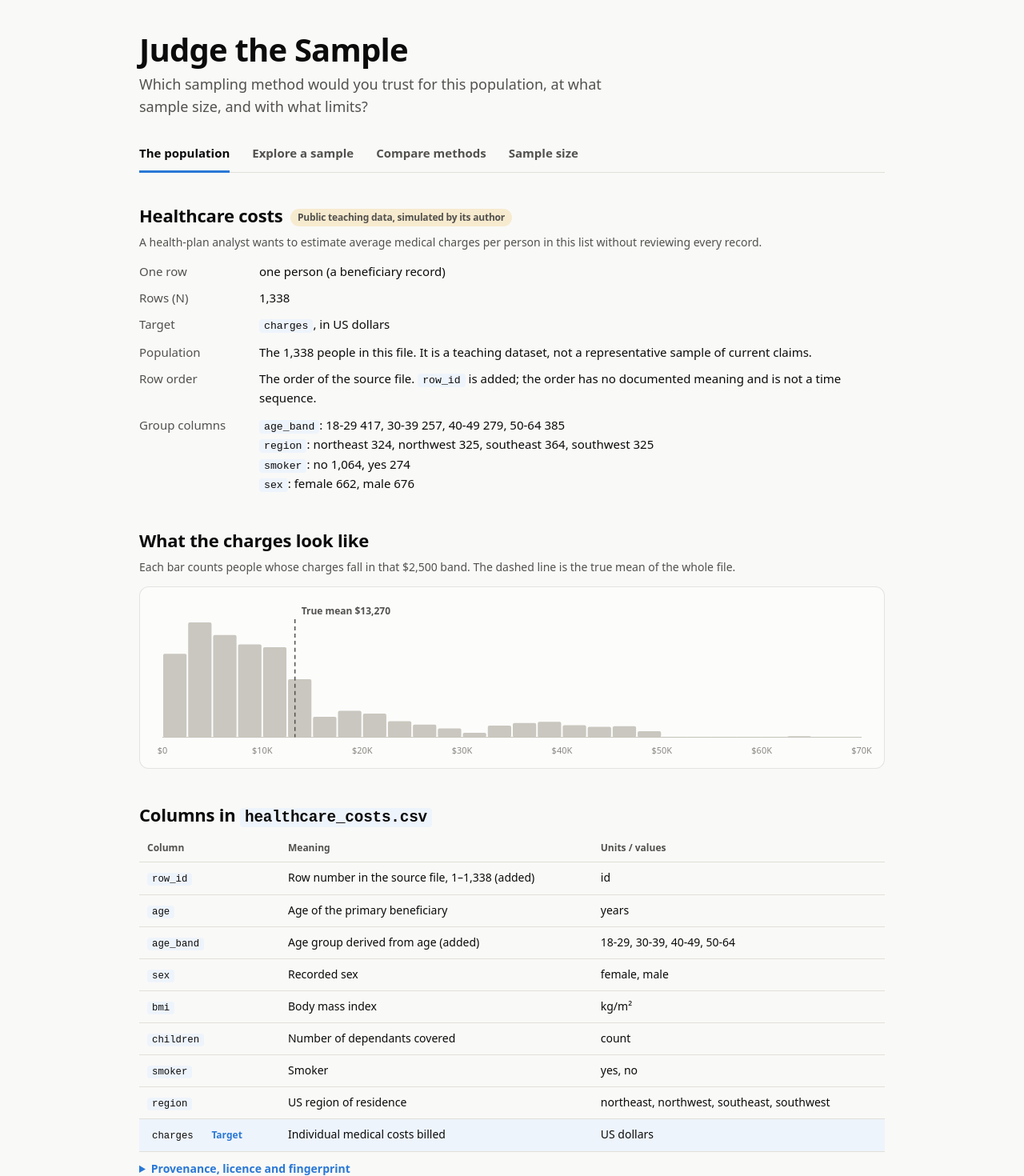
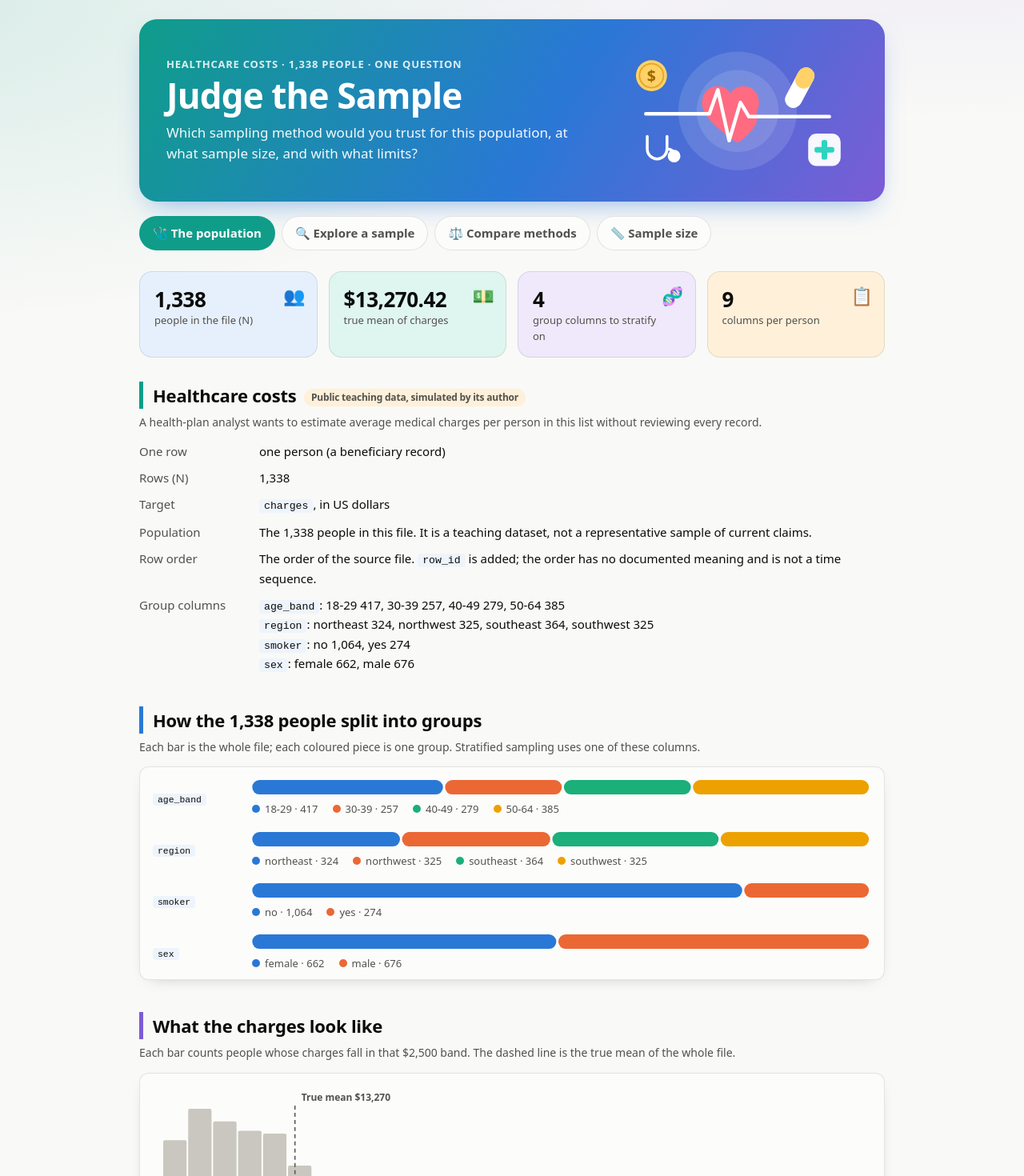
Before and after one commit to ryanmerlino21-debug/judge-the-sample, a React (Vite) app: page / in a window 1280 px wide. Shown: the top 1470 px of the page at 80% size. Built offline with nearby package versions, Linux system fonts and the light colour scheme.

Commit message:
Colourful banner and cards, healthcare artwork, unit-grid sample view
Co-Authored-By: Claude Sonnet 5.5 <noreply@anthropic.com>

```diff
--- a/src/App.jsx
+++ b/src/App.jsx
@@ -1,7 +1,8 @@
 import React, { useMemo, useState } from "react";
 import { population, TARGET, GROUP_COLUMNS } from "./data.js";
 import * as S from "./sampling.js";
-import { DistributionPair, OrderDots, ShareBars, SimpleHistogram, StripRow, SLOTS, ACCENT, money, money0, signed } from "./charts.jsx";
+import { DistributionPair, WaffleGrid, SegBar, ShareBars, SimpleHistogram, StripRow, SLOTS, ACCENT, money, money0, signed } from "./charts.jsx";
+import { BannerArt } from "./art.jsx";
 
 const N = population.values.length;
 const TRUE_MEAN = S.trueMean(population.values);
@@ -16,6 +17,13 @@ const groupCounts = Object.fromEntries(
 function PopulationTab() {
   return (
     <>
+      <div className="cards">
+        <div className="stat c1"><span className="ic">👥</span><div className="v">{N.toLocaleString()}</div><div className="l">people in the file (N)</div></div>
+        <div className="stat c2"><span className="ic">💵</span><div className="v">{money(TRUE_MEAN)}</div><div className="l">true mean of charges</div></div>
+        <div className="stat c3"><span className="ic">🧬</span><div className="v">{GROUP_COLUMNS.length}</div><div className="l">group columns to stratify on</div></div>
+        <div className="stat c4"><span className="ic">📋</span><div className="v">9</div><div className="l">columns per person</div></div>
+      </div>
+
       <section className="block">
         <h2>Healthcare costs <span className="tag gold">Public teaching data, simulated by its author</span></h2>
         <p className="sub">A health-plan analyst wants to estimate average medical charges per person in this list without reviewing every record.</p>
@@ -28,6 +36,22 @@ function PopulationTab() {
           <dt>Group columns</dt>
           <dd>{GROUP_COLUMNS.map((c) => <div key={c}><code>{c}</code>: {groupCounts[c].map(([g, k]) => `${g} ${k.toLocaleString()}`).join(", ")}</div>)}</dd>
         </dl>
+      </section>
+
+      <section className="block">
+        <h2>How the 1,338 people split into groups</h2>
+        <p className="sub">Each bar is the whole file; each coloured piece is one group. Stratified sampling uses one of these columns.</p>
+        <div className="chart groups">
+          {GROUP_COLUMNS.map((c) => (
+            <div key={c} className="grow">
+              <div className="gname"><code>{c}</code></div>
+              <div>
+                <SegBar parts={groupCounts[c].map(([g, k], i) => ({ name: g, count: k, color: SLOTS[i % SLOTS.length] }))} />
+                <div className="legend">{groupCounts[c].map(([g, k], i) => <span key={g}><span className="sw" style={{ background: SLOTS[i % SLOTS.length] }} />{g} · {k.toLocaleString()}</span>)}</div>
+              </div>
+            </div>
+          ))}
+        </div>
       </section>
 
       <section className="block">
@@ -154,30 +178,21 @@ function ExploreTab() {
         <div className="err"><b>Can't draw this sample.</b> {error}. Choose a larger n, or a different stratification column.</div>
       ) : (
         <>
-          <div className="hero">
-            <div>
-              <div className="lab"><span className="key dash" /> True mean · all {N.toLocaleString()} people</div>
-              <div className="big" style={{ color: "var(--ink2)" }}>{money(TRUE_MEAN)}</div>
-            </div>
-            <div>
-              <div className="lab"><span className="key" /> This sample's estimate · single sample</div>
-              <div className="big">{money(sample.estimate)}</div>
-            </div>
-            <div>
-              <div className="lab">Estimate − true mean</div>
-              <div className="mid">{signed(sample.estimate - TRUE_MEAN)}</div>
-            </div>
+          <div className="cards three">
+            <div className="stat c2"><span className="ic">🎯</span><div className="l"><span className="key dash" /> True mean · all {N.toLocaleString()} people</div><div className="v">{money(TRUE_MEAN)}</div></div>
+            <div className="stat c1"><span className="ic">🧪</span><div className="l"><span className="key" /> This sample's estimate · single sample</div><div className="v">{money(sample.estimate)}</div></div>
+            <div className="stat c5"><span className="ic">↔️</span><div className="l">Estimate − true mean</div><div className="v">{signed(sample.estimate - TRUE_MEAN)}</div></div>
           </div>
 
           <section className="block">
             <h2>Who is in the sample?</h2>
-            <p className="sub">Every person in the file is a dot; height is <code>{TARGET}</code>. The {idx.length} sampled people are the large coloured dots.
+            <p className="sub">Every square is one person, in file order. The {idx.length} sampled people are lit up.
               {method === "systematic" && " The file order has no documented meaning (it is not a time sequence), so stepping through it means something different from sampling a chronological record."}</p>
             <div className="chart">
-              <OrderDots values={population.values} sampled={idx} colorOf={colorOf} groupOf={groupOf} trueMean={TRUE_MEAN} est={sample.estimate} />
+              <WaffleGrid n={N} sampled={idx} colorOf={colorOf} groupOf={groupOf} values={population.values} />
               <div className="legend">
-                <span><span className="sw" style={{ background: "var(--pop)" }} />everyone in the file</span>
-                {groupOf ? names.map((g) => <span key={g}><span className="sw" style={{ background: colors[g] }} />sampled · {g}</span>) : <span><span className="sw" style={{ background: ACCENT }} />sampled</span>}
+                <span><span className="sw sq" style={{ background: "var(--pop)", opacity: 0.55 }} />not sampled</span>
+                {groupOf ? names.map((g) => <span key={g}><span className="sw sq" style={{ background: colors[g] }} />sampled · {g}</span>) : <span><span className="sw sq" style={{ background: ACCENT }} />sampled</span>}
               </div>
             </div>
           </section>
@@ -347,20 +362,24 @@ function StripAxis({ domain }) {
 }
 
 // ------------------------------------------------------------------ Shell
-const TABS = [["pop", "The population"], ["explore", "Explore a sample"], ["methods", "Compare methods"], ["size", "Sample size"]];
+const TABS = [["pop", "The population", "🩺"], ["explore", "Explore a sample", "🔍"], ["methods", "Compare methods", "⚖️"], ["size", "Sample size", "📏"]];
 
 export default function App() {
   const [tab, setTab] = useState(TABS.some(([k]) => k === location.hash.slice(1)) ? location.hash.slice(1) : "pop");
   const go = (k) => { setTab(k); history.replaceState(null, "", "#" + k); };
   return (
     <div className="wrap">
-      <header className="top">
-        <h1>Judge the Sample</h1>
-        <div className="question">Which sampling method would you trust for this population, at what sample size, and with what limits?</div>
-        <nav className="tabs">
-          {TABS.map(([k, label]) => <button key={k} className={tab === k ? "on" : ""} onClick={() => go(k)}>{label}</button>)}
-        </nav>
+      <header className="banner">
+        <div className="bn-text">
+          <div className="eyebrow">Healthcare costs · 1,338 people · one question</div>
+          <h1>Judge the Sample</h1>
+          <div className="question">Which sampling method would you trust for this population, at what sample size, and with what limits?</div>
+        </div>
+        <BannerArt />
       </header>
+      <nav className="tabs">
+        {TABS.map(([k, label, icon]) => <button key={k} className={tab === k ? "on t-" + k : "t-" + k} onClick={() => go(k)}><span>{icon}</span> {label}</button>)}
+      </nav>
       <main>
         {tab === "pop" && <PopulationTab />}
         {tab === "explore" && <ExploreTab />}
--- /dev/null
+++ b/src/art.jsx
@@ -0,0 +1,19 @@
+import React from "react";
+
+const HEART = "M12 21s-7-4.35-9.33-8.5C.8 9.1 2.6 5 6.3 5c2 0 3.2 1 3.7 2 .5-1 1.7-2 3.7-2 3.7 0 5.5 4.1 3.63 7.5C19 16.65 12 21 12 21z";
+
+// Decorative healthcare-cost illustration for the banner.
+export function BannerArt() {
+  return (
+    <svg viewBox="0 0 340 190" aria-hidden="true" className="art">
+      <circle cx="170" cy="96" r="84" fill="#fff" opacity=".12" />
+      <circle cx="170" cy="96" r="58" fill="#fff" opacity=".12" />
+      <g transform="translate(110 36) scale(5)"><path d={HEART} fill="#ff6b81" /></g>
+      <polyline points="40,100 110,100 130,100 142,66 158,138 174,84 186,104 300,104" fill="none" stroke="#fff" strokeWidth="5" strokeLinecap="round" strokeLinejoin="round" />
+      <g transform="translate(262 30) rotate(28)"><rect width="24" height="62" rx="12" fill="#fff" /><rect width="24" height="31" rx="12" fill="#ffd166" /></g>
+      <g transform="translate(26 24)"><circle r="22" cx="22" cy="22" fill="#ffd166" /><circle r="17" cx="22" cy="22" fill="none" stroke="#e0a526" strokeWidth="2" /><text x="22" y="30" textAnchor="middle" fontSize="22" fontWeight="800" fill="#9a6a00" fontFamily="system-ui">$</text></g>
+      <g transform="translate(270 128)"><rect width="46" height="46" rx="12" fill="#fff" opacity=".95" /><rect x="19" y="9" width="8" height="28" rx="3" fill="#2dd4bf" /><rect x="9" y="19" width="28" height="8" rx="3" fill="#2dd4bf" /></g>
+      <g transform="translate(34 128)" fill="none" stroke="#fff" strokeWidth="4" strokeLinecap="round"><path d="M8 4v18a14 14 0 0 0 28 0V4" /><circle cx="46" cy="32" r="7" fill="#fff" /><path d="M36 22q10 0 10 10" /></g>
+    </svg>
+  );
+}
--- a/src/charts.jsx
+++ b/src/charts.jsx
@@ -40,37 +40,39 @@ function RefLines({ x, tx, ex, y0, y1 }) {
   );
 }
 
-// ---- 1. Every person, in file order (dot plot). Sampled dots are the emphasis.
-export function OrderDots({ values, sampled, colorOf, groupOf, trueMean, est }) {
-  const W = 900, H = 300, L = 48, R = 12, T = 30, B = 34, N = values.length;
-  const top = Math.ceil(Math.max(...values) / 10000) * 10000;
-  const X = (i) => L + ((i + 0.5) / N) * (W - L - R);
-  const Y = (v) => T + (H - T - B) * (1 - v / top);
-  const x = (v) => v; // placeholder for RefLines signature
-  const yAt = (v) => Y(v);
-  const ticks = niceTicks(0, top, 4);
+// ---- 1. Unit grid: one square per person, in file order. Sampled people light up.
+export function WaffleGrid({ n, sampled, colorOf, groupOf, values }) {
+  const cols = 62, rows = Math.ceil(n / cols), W = 900, gap = 2.5, cell = (W - gap * (cols - 1)) / cols, H = rows * (cell + gap) - gap;
+  const sel = new Set(sampled);
+  const cells = [];
+  for (let i = 0; i < n; i++) {
+    const cx = (i % cols) * (cell + gap), cy = Math.floor(i / cols) * (cell + gap), on = sel.has(i);
+    cells.push(
+      <rect key={i} x={cx} y={cy} width={cell} height={cell} rx="3" style={on ? fill(colorOf(i)) : fill("var(--pop)")} opacity={on ? 1 : 0.55}>
+        {on && <title>{`Row ${i + 1}: ${money0(values[i])}${groupOf ? " · " + groupOf[i] : ""}`}</title>}
+      </rect>
+    );
+  }
   return (
-    <svg viewBox={`0 0 ${W} ${H}`} role="img" aria-label="Every person in file order; height is charges; sampled people are highlighted">
-      {ticks.map((t) => (
-        <g key={t}>
-          <line x1={L} x2={W - R} y1={Y(t)} y2={Y(t)} strokeWidth="1" style={stroke("var(--grid)")} />
-          <text x={L - 8} y={Y(t) + 4} fontSize="11" textAnchor="end" style={fill("var(--muted)")}>{moneyK(t)}</text>
-        </g>
-      ))}
-      {values.map((v, i) => <circle key={i} cx={X(i)} cy={Y(v)} r="1.7" style={fill("var(--pop)")} />)}
-      <line x1={L} x2={W - R} y1={yAt(trueMean)} y2={yAt(trueMean)} strokeWidth="1.5" strokeDasharray="5 4" style={stroke("var(--ink2)")} />
-      {est != null && <line x1={L} x2={W - R} y1={yAt(est)} y2={yAt(est)} strokeWidth="2" style={stroke("var(--ink)")} />}
-      {sampled.map((i) => (
-        <circle key={"s" + i} cx={X(i)} cy={Y(values[i])} r="4" strokeWidth="1.5" style={{ ...fill(colorOf(i)), ...stroke("var(--surface)") }}>
-          <title>{`Row ${i + 1}: ${money0(values[i])}${groupOf ? " · " + groupOf[i] : ""}`}</title>
-        </circle>
-      ))}
-      <text x={W - R} y={yAt(trueMean) - 6} fontSize="12" fontWeight="600" textAnchor="end" style={{ ...fill("var(--ink2)"), stroke: "var(--surface)", strokeWidth: 4, paintOrder: "stroke" }}>True mean {money0(trueMean)}</text>
-      {est != null && <text x={L + 4} y={yAt(est) - 6} fontSize="12" fontWeight="600" style={{ ...fill("var(--ink)"), stroke: "var(--surface)", strokeWidth: 4, paintOrder: "stroke" }}>Sample {money0(est)}</text>}
-      <text x={L} y={H - 8} fontSize="11" style={fill("var(--muted)")}>row 1</text>
-      <text x={(L + W - R) / 2} y={H - 8} fontSize="11" textAnchor="middle" style={fill("var(--muted)")}>row number in the file (file order) →</text>
-      <text x={W - R} y={H - 8} fontSize="11" textAnchor="end" style={fill("var(--muted)")}>row {N.toLocaleString()}</text>
-      <text x={L - 8} y={14} fontSize="11" textAnchor="end" style={fill("var(--muted)")}>charges</text>
+    <svg viewBox={`0 0 ${W} ${H + 22}`} role="img" aria-label={`${n} squares, one per person in file order; ${sampled.length} sampled people are coloured`}>
+      <g>{cells}</g>
+      <text x="0" y={H + 16} fontSize="11" style={fill("var(--muted)")}>row 1</text>
+      <text x={W / 2} y={H + 16} fontSize="11" textAnchor="middle" style={fill("var(--muted)")}>read left to right, top to bottom, in file order →</text>
+      <text x={W} y={H + 16} fontSize="11" textAnchor="end" style={fill("var(--muted)")}>row {n.toLocaleString()}</text>
+    </svg>
+  );
+}
+
+// One whole split into parts (thin segmented bar).
+export function SegBar({ parts }) {
+  const total = parts.reduce((a, p) => a + p.count, 0), W = 600, g = 2;
+  let x = 0;
+  return (
+    <svg viewBox={`0 0 ${W} 14`} role="img" aria-label={parts.map((p) => `${p.name} ${p.count}`).join(", ")}>
+      {parts.map((p) => {
+        const w = (p.count / total) * W; const r = <rect key={p.name} x={x} y="0" width={Math.max(w - g, 1)} height="14" rx="7" style={fill(p.color)}><title>{`${p.name}: ${p.count.toLocaleString()} (${((100 * p.count) / total).toFixed(1)}%)`}</title></rect>;
+        x += w; return r;
+      })}
     </svg>
   );
 }
--- a/src/styles.css
+++ b/src/styles.css
@@ -6,6 +6,8 @@
   --accent: #2a78d6;         /* the sample: emphasis */
   --s1: #2a78d6; --s2: #eb6834; --s3: #1baf7a; --s4: #eda100;
   --wash: #eef4fc;
+  --teal: #0f9d8a; --violet: #7c5cd6; --coral: #f0654d; --sun: #f5a524;
+  --t1: #e6f0fd; --t2: #dff5f0; --t3: #efe9fb; --t4: #fff0d9; --t5: #fde8e4;
 }
 @media (prefers-color-scheme: dark) {
   :root {
@@ -13,6 +15,7 @@
     --page: #0d0d0d; --surface: #1a1a19; --ink: #f0efec; --ink2: #c3c2b7; --muted: #898781;
     --grid: #2c2c2a; --axis: #383835; --border: rgba(255,255,255,.10);
     --pop: #4a4945; --accent: #3987e5;
+    --t1: #15263d; --t2: #11322d; --t3: #231d3d; --t4: #3a2b10; --t5: #3c1f1a;
     --s1: #3987e5; --s2: #d95926; --s3: #199e70; --s4: #c98500; --wash: #17212e;
   }
 }
@@ -87,3 +90,36 @@ footer { color: var(--muted); font-size: 12.5px; padding: 20px 0 40px; border-to
 .strip-grid .num { text-align: right; font-weight: 600; }
 .strip-grid .name { font-weight: 600; } .strip-grid .name small { display: block; font-weight: 400; color: var(--ink2); font-size: 12px; line-height: 1.3; }
 @media (max-width: 700px) { .strip-grid { grid-template-columns: 110px 1fr 72px 72px 72px; } }
+
+/* ---- colourful banner, tabs, cards ---- */
+body { background: radial-gradient(1200px 400px at 90% -10%, color-mix(in srgb, var(--violet) 14%, transparent), transparent), radial-gradient(900px 400px at -10% 0%, color-mix(in srgb, var(--teal) 14%, transparent), transparent), var(--page); }
+.banner { margin-top: 24px; border-radius: 22px; padding: 30px 34px; display: flex; align-items: center; justify-content: space-between; gap: 20px; color: #fff; background: linear-gradient(120deg, #0f9d8a 0%, #2a78d6 55%, #7c5cd6 100%); box-shadow: 0 14px 34px -14px rgba(42,120,214,.55); overflow: hidden; }
+.banner h1 { font-size: 44px; line-height: 1.05; margin: 6px 0 10px; letter-spacing: -.02em; }
+.banner .eyebrow { font-size: 13px; font-weight: 600; letter-spacing: .06em; text-transform: uppercase; opacity: .85; }
+.banner .question { font-size: 17px; max-width: 560px; opacity: .95; }
+.banner .art { width: 300px; flex: none; }
+@media (max-width: 760px) { .banner .art { display: none; } .banner h1 { font-size: 34px; } .banner { padding: 24px; } }
+nav.tabs { border: 0; gap: 8px; margin: 18px 0 26px; }
+nav.tabs button { border: 1px solid var(--border); background: var(--surface); border-radius: 999px; padding: 9px 16px; margin: 0; font-weight: 600; color: var(--ink2); }
+nav.tabs button.on { color: #fff; border-color: transparent; }
+nav.tabs button.on.t-pop { background: var(--teal); } nav.tabs button.on.t-explore { background: #2a78d6; }
+nav.tabs button.on.t-methods { background: var(--violet); } nav.tabs button.on.t-size { background: var(--coral); }
+.cards { display: grid; grid-template-columns: repeat(auto-fit, minmax(190px, 1fr)); gap: 14px; margin-bottom: 30px; }
+.cards.three { grid-template-columns: repeat(auto-fit, minmax(240px, 1fr)); }
+.stat { position: relative; border-radius: 16px; padding: 16px 18px; border: 1px solid var(--border); }
+.stat .ic { position: absolute; right: 14px; top: 10px; font-size: 26px; }
+.stat .v { font-size: 30px; font-weight: 800; letter-spacing: -.02em; line-height: 1.15; margin-top: 4px; }
+.stat .l { font-size: 13px; color: var(--ink2); display: flex; align-items: center; gap: 6px; max-width: 85%; }
+.stat.c1 { background: var(--t1); } .stat.c2 { background: var(--t2); } .stat.c3 { background: var(--t3); } .stat.c4 { background: var(--t4); } .stat.c5 { background: var(--t5); }
+section.block > h2 { padding-left: 12px; border-left: 5px solid var(--teal); }
+main > section.block:nth-of-type(3n+2) > h2 { border-left-color: var(--accent); }
+main > section.block:nth-of-type(3n) > h2 { border-left-color: var(--violet); }
+.chart { box-shadow: 0 6px 20px -14px rgba(0,0,0,.4); }
+.chart.groups { display: grid; gap: 18px; }
+.grow { display: grid; grid-template-columns: 110px 1fr; gap: 14px; align-items: center; }
+.grow .gname { font-size: 13px; }
+@media (max-width: 700px) { .grow { grid-template-columns: 1fr; gap: 4px; } }
+.toolbar { border-top: 4px solid var(--accent); }
+.tag.gold { background: var(--t4); }
+.stat .v { font-size: 26px; padding-right: 36px; }
+.stat .ic { top: 12px; font-size: 22px; }
```
